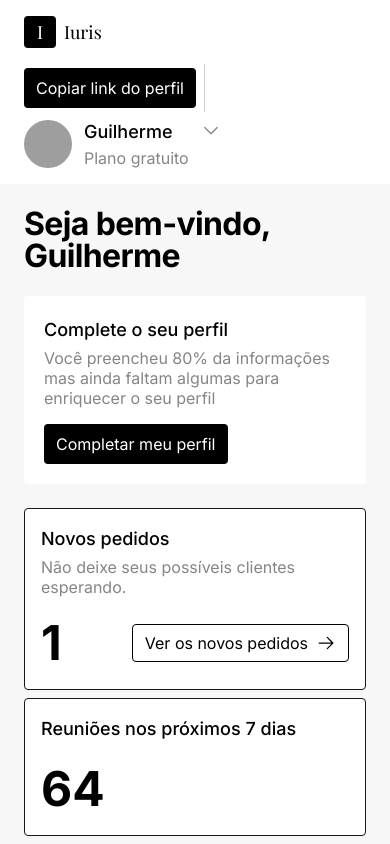
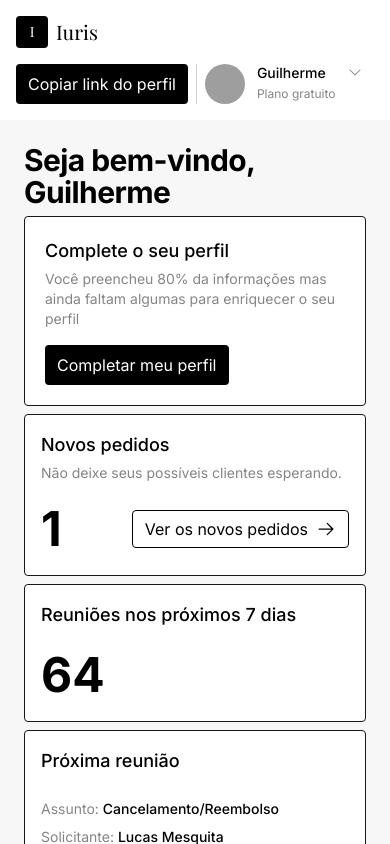
Before and after one commit to mesquita-dev/Iuris, a Next.js app: page / in a window 390 px wide. Shown: the top 844 px of the page. Built offline with nearby package versions, Linux system fonts and the light colour scheme; grey boxes are pictures that could not be loaded; a web font is replaced by a local one.

Commit message:
fix: ajustando responsivo da home e do header

```diff
--- a/src/app/page.tsx
+++ b/src/app/page.tsx
@@ -21,17 +21,17 @@ export default function Home() {
 
   return (
     <div className="grid grid-cols-1 gap-2 lg:grid-cols-[1fr_22rem]">
-      <div className="flex flex-col gap-6">
-        <h1 className="font-sans text-[32px] font-bold leading-8 tracking-[-0.02em] text-base-black">
+      <div className="flex flex-col gap-2 2xl:gap-6">
+        <h1 className="font-sans text-3xl font-bold leading-8 tracking-[-0.02em] text-base-black">
           Seja bem-vindo, Guilherme
         </h1>
 
-        <div className="flex flex-col gap-4 rounded bg-base-white p-5 lg:flex-row lg:items-center lg:justify-between">
-          <div className="flex flex-col gap-1 max-w-[600px] 2xl:max-w-[1000px]">
+        <div className="flex flex-col gap-4 rounded border bg-base-white p-5 lg:flex-row lg:items-center lg:justify-between">
+          <div className="flex flex-col gap-1 max-w-[630px] 2xl:max-w-[1000px]">
             <h2 className="font-sans text-lg font-medium leading-7 text-base-black">
               Complete o seu perfil
             </h2>
-            <p className="font-sans text-[16px] font-normal leading-5 text-gray-600">
+            <p className="font-sans text-sm 2xl:text-base font-normal leading-5 text-gray-600">
               Você preencheu 80% da informações mas ainda faltam algumas para
               enriquecer o seu perfil
             </p>
@@ -51,7 +51,7 @@ export default function Home() {
               <h2 className="font-sans text-lg font-medium leading-7 text-base-black">
                 Novos pedidos
               </h2>
-              <p className="font-sans text-[16px] font-normal leading-5 text-gray-600">
+                <p className="font-sans text-sm 2xl:text-base font-normal leading-5 text-gray-600">
                 Não deixe seus possíveis clientes esperando.
               </p>
             </div>
--- a/src/components/Header/Header.tsx
+++ b/src/components/Header/Header.tsx
@@ -35,6 +35,7 @@ export const Header = React.memo(() => {
   const pathname = usePathname();
   const router = useRouter();
   const [buttonSize, setButtonSize] = useState<"lg" | "md">("lg");
+  const [iconSize, setIconSize] = useState<16 | 20>(16);
   const [isDropdownOpen, setIsDropdownOpen] = useState(false);
   const { getNewRequestsCount } = useMeetingRequests();
   const { user } = useUser();
@@ -47,6 +48,11 @@ export const Header = React.memo(() => {
         setButtonSize("md");
       } else {
         setButtonSize("lg");
+      }
+      if (window.innerWidth < 1536) {
+        setIconSize(16);
+      } else {
+        setIconSize(20);
       }
     };
 
@@ -75,13 +81,13 @@ export const Header = React.memo(() => {
 
   return (
     <header className="w-full bg-base-white">
-      <div className="flex flex-wrap items-center justify-between gap-4 px-6 py-4 md:px-6 md:py-4">
+      <div className="flex flex-wrap items-center justify-between gap-4 p-4">
         <div className="flex items-center gap-3 md:gap-6">
           <div className="flex items-center gap-2 md:gap-3">
-            <div className="flex h-8 w-8 items-center justify-center rounded bg-base-black md:h-10 md:w-10">
-              <span className="font-display text-lg leading-none text-base-white md:text-xl md:leading-6">I</span>
+            <div className="flex h-8 w-8 items-center justify-center rounded bg-base-black">
+              <span className="font-display text-sm leading-none text-base-white 2xl:text-lg 2xl:leading-6">I</span>
             </div>
-            <span className="font-display text-lg leading-none text-base-black md:text-xl md:leading-6">
+            <span className="font-display text-xl leading-none text-base-black 2xl:leading-6">
               Iuris
             </span>
           </div>
@@ -95,15 +101,13 @@ export const Header = React.memo(() => {
                 <Link
                   key={item.href}
                   href={item.href}
-                  className={`relative flex items-center gap-1 px-2 py-2 text-sm font-sans font-normal leading-5 transition-colors md:gap-2 md:text-base md:leading-5 ${
-                    buttonSize === "md" ? "px-3 py-2.5" : "px-3 py-3"
-                  } ${
+                  className={`relative flex items-center gap-1 p-2.5 text-sm font-sans font-normal leading-5 transition-colors md:gap-2 2xl:text-base 2xl:leading-5 ${
                     isActive
                       ? "text-base-black"
                       : "text-gray-600 hover:text-base-black"
                   }`}
                 >
-                  <Icon size={20} weight="regular" />
+                  <Icon size={iconSize} weight="regular" />
                   <span className="hidden lg:inline">{item.label}</span>
                   {item.badge && (
                     <span className="flex h-6 w-6 items-center justify-center rounded-full bg-red-700 text-xs font-sans font-bold leading-3 text-base-white">
@@ -126,7 +130,7 @@ export const Header = React.memo(() => {
             size="lg"
             label="Copiar link do perfil"
           />
-          <div className="h-12 w-px bg-gray-300" />
+          <div className="h-10 w-px bg-gray-300 2xl:h-12" />
           <div
             className="profile-dropdown-container relative flex items-start gap-3 cursor-pointer"
             onClick={() => setIsDropdownOpen(!isDropdownOpen)}
@@ -134,18 +138,18 @@ export const Header = React.memo(() => {
             <img
               src={user.profileImage || "/api/placeholder/48/48"}
               alt="Foto de perfil"
-              className="h-12 w-12 rounded-full object-cover"
+              className="h-10 w-10 rounded-full object-cover"
             />
-            <div className="flex flex-col gap-1">
-              <span className="font-sans text-lg font-medium leading-6 text-base-black">
+            <div className="flex flex-col gap-0.5 2xl:gap-1">
+              <span className="font-sans text-sm font-medium leading-[18px] text-base-black 2xl:text-base 2xl:leading-6">
                 {user.name.split(" ")[0]}
               </span>
-              <span className="font-sans text-base font-normal leading-5 text-gray-600">
+              <span className="font-sans text-xs font-normal leading-5 text-gray-600">
                 {user.plan}
               </span>
             </div>
             <div className="flex items-center justify-center">
-              <CaretDown size={20} weight="regular" className="text-gray-600" />
+              <CaretDown size={iconSize} weight="regular" className="text-gray-600" />
             </div>
             {isDropdownOpen && (
               <div
```
